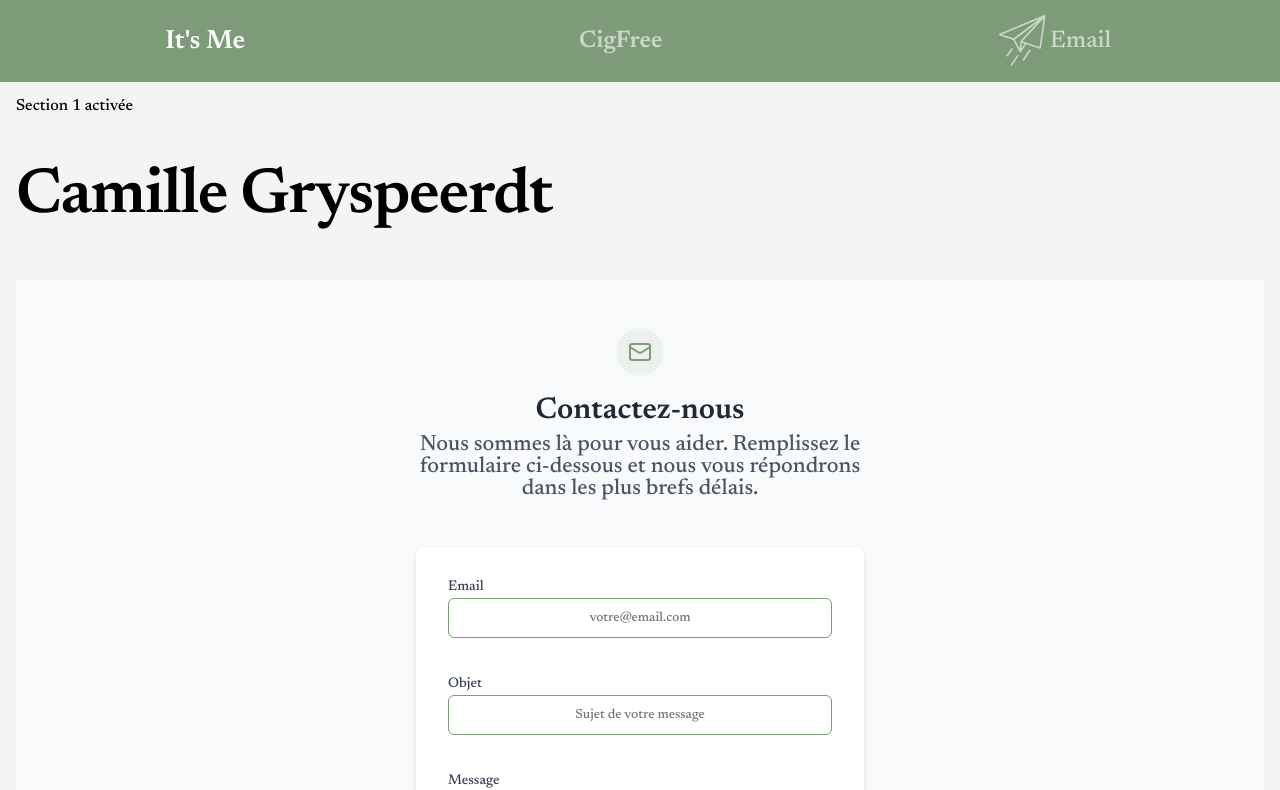
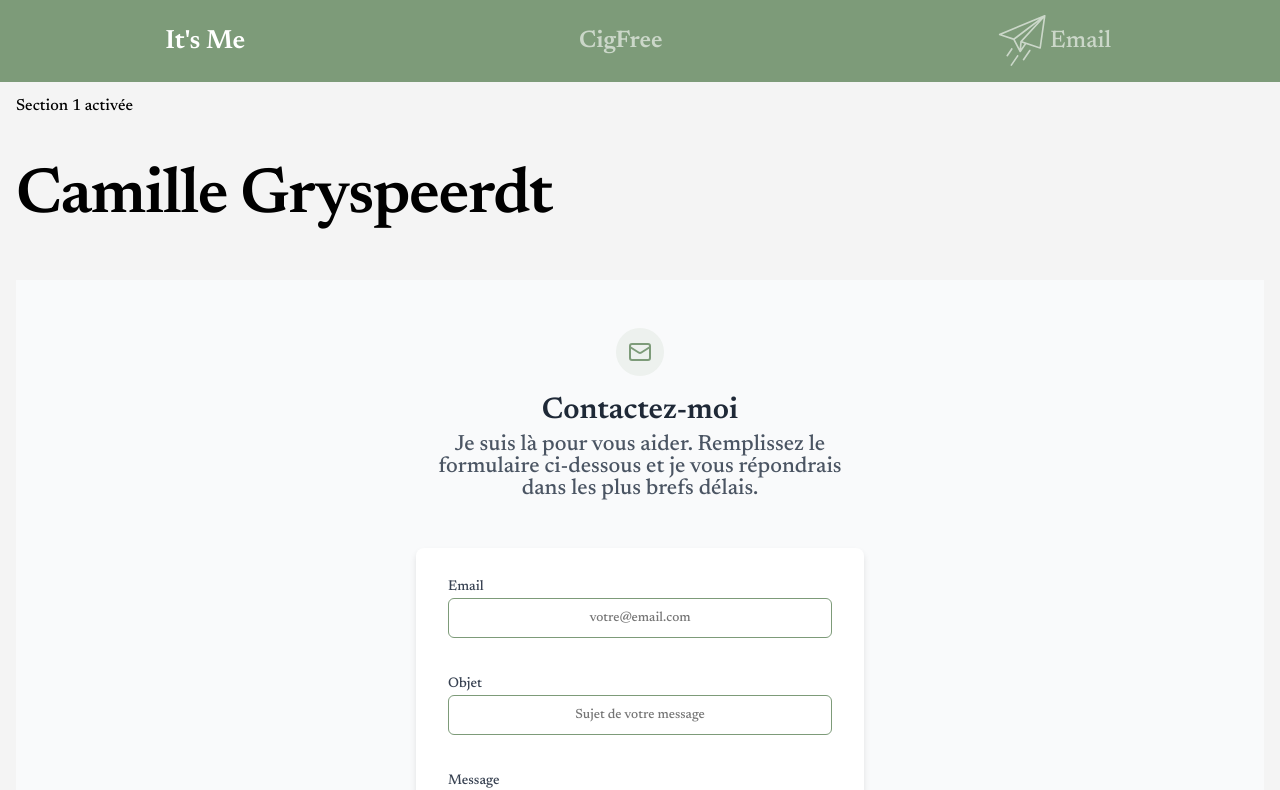
Before and after one commit to trinity0077/portFolioFrontend, a Next.js app: page / in a window 1280 px wide. Shown: the top 790 px of the page. Built offline with nearby package versions, Linux system fonts and the light colour scheme.

Commit message:
modif du message de prise de contact

```diff
--- a/components/EmailContactPage/HomeEmailContact.tsx
+++ b/components/EmailContactPage/HomeEmailContact.tsx
@@ -10,9 +10,9 @@ function HomeEmailContact() {
         <div className={styles.iconWrapper}>
           <Mail className={styles.icon} />
         </div>
-        <h1 className={styles.title}>Contactez-nous</h1>
+        <h1 className={styles.title}>Contactez-moi</h1>
         <p className={styles.description}>
-          Nous sommes là pour vous aider. Remplissez le formulaire ci-dessous et nous vous répondrons dans les plus brefs délais.
+          Je suis là pour vous aider. Remplissez le formulaire ci-dessous et je vous répondrais dans les plus brefs délais.
         </p>
       </div>
 
```
